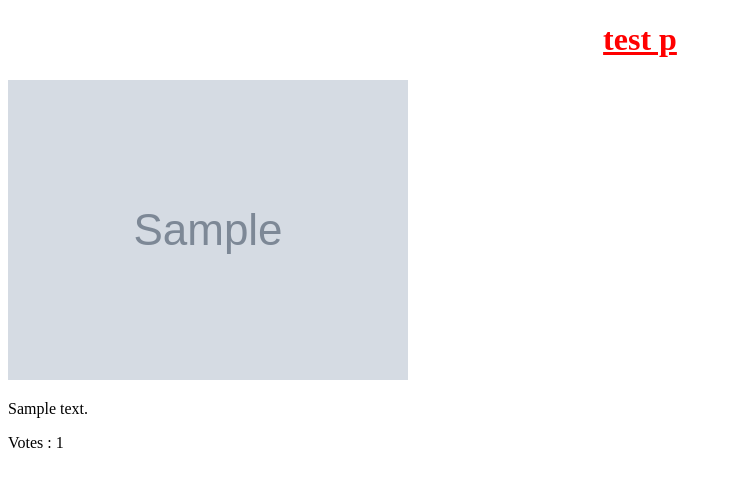
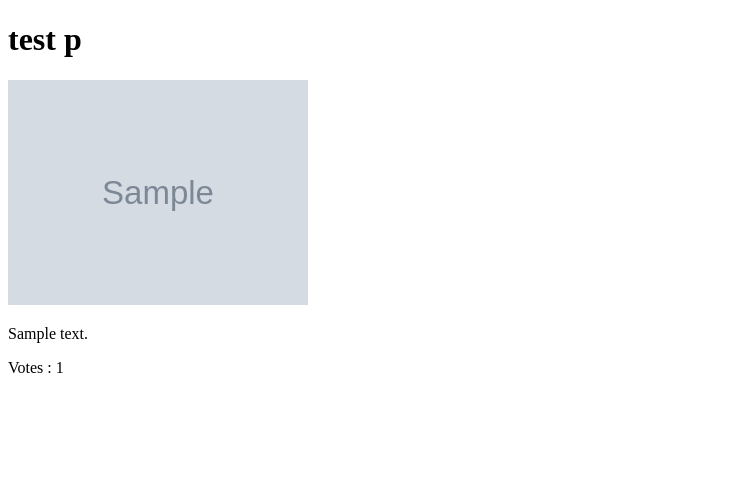
Before and after one commit to FoxOnefr/info411, a PHP site: page / in a window 1280 px wide. Shown: the top 487 px of the page, without its empty margins (0-732 px from the left). Run offline with PHP 8.4, Linux system fonts and the light colour scheme; tables that the repository leaves empty hold one stand-in row (values such as "Sample post"); grey boxes marked "Sample" are stand-in pictures.

Commit message:
ajout js, modif css, modif index

```diff
--- a/css/style.css
+++ b/css/style.css
@@ -1,5 +1,17 @@
-h1{
-    color: red;
-    text-align: center;
-    text-decoration: underline;
+img{
+    max-height: 300px;
+    max-width: 300px;
 }
+.allMemes{
+    display: flex;
+    gap: 3vh;
+}
+
+.memeContainer:hover{
+    transform: scale(1.05) ;
+    box-shadow: 0 4px 8px rgba(0, 0, 0, 0.1);
+}
+
+.meme-container.hidden {
+    display: none;
+}
--- a/index.php
+++ b/index.php
@@ -10,8 +10,8 @@ $memes = getAllMemes($conn);
 <head>
     <meta charset="UTF-8">
     <meta name="viewport" content="width=device-width, initial-scale=1.0">
-    <title>Document</title>
-    <link rel="stylesheet" href="style.css">
+    <title>SiteTropFun</title>
+    <link rel="stylesheet" href="css/style.css">
 
 </head>
 <body>
@@ -19,16 +19,20 @@ $memes = getAllMemes($conn);
     <?php
     if ($memes->num_rows > 0) {
         // Afficher les données de chaque mème
+        echo '<div class="allMemes">';
         while($row = $memes->fetch_assoc()) {
-            echo '<div class="meme-container">';
+            echo '<div class="memeContainer" onclick="showOnlyThisMeme(this)">';
             echo '<img src="' . $row["image"] . '" alt="' . $row["text"] . '">';
             echo '<p>' . $row["text"] . '</p>';
             echo '<p>Votes : ' . $row["votes"] . '</p>';
             echo '</div>';
         }
+        echo '</div>';
     } else {
         echo "Aucun mème trouvé.";
     }
     ?>
+
 </body>
+<script src="./js/memeContainer.js"></script>
 </html>
--- /dev/null
+++ b/js/memeContainer.js
@@ -0,0 +1,13 @@
+function showOnlyThisMeme(clickedMeme) {
+    // Sélectionner tous les conteneurs de mèmes
+    const memeContainers = document.querySelectorAll('.memeContainer');
+
+    // Parcourir tous les conteneurs et les cacher sauf celui qui a été cliqué
+    memeContainers.forEach(container => {
+        if (container !== clickedMeme) {
+            container.classList.add('hidden');
+        } else {
+            container.classList.remove('hidden');
+        }
+    });
+}
```
